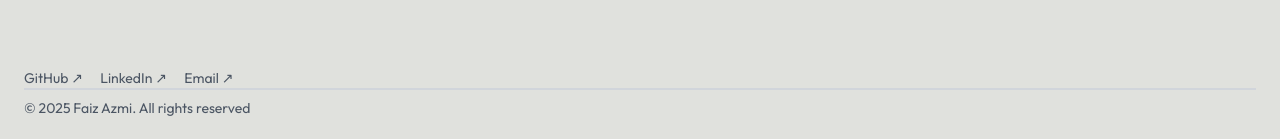
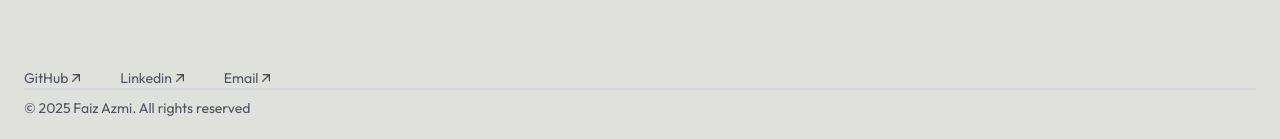
Before and after one commit to faizzmi/showcasex, a Next.js app: page /about in a window 1280 px wide. Shown: the part 5576-5715 px from the top of the page. Built offline with nearby package versions, Linux system fonts and the light colour scheme; a web font is replaced by a local one.

Commit message:
Add arrow icon asset and update Footer component for enhanced link presentation

```diff
--- a/assets/assets.js
+++ b/assets/assets.js
@@ -64,6 +64,11 @@ import header14 from '../assets/project14/6.png'
 
 import header15 from '../assets/project15/7.png'
 import header16 from '../assets/8.png'
+import arrow_icon from './arrow-icon.png'
+
+export const assets = {
+    arrow_icon: arrow_icon
+}
 
 export const project01 = {
     video: '/car_detection.mp4',
--- a/components/Footer.jsx
+++ b/components/Footer.jsx
@@ -2,6 +2,7 @@
 import React from 'react';
 import Image from 'next/image';
 import { motion } from 'framer-motion';
+import { assets } from '@/assets/assets';
 
 const Footer = () => {
   return (
@@ -31,14 +32,17 @@ const Footer = () => {
         </motion.h2>
       </div>
 
-      <div className='flex gap-4 mt-6 justify-center md:justify-between w-full md:w-[17%]'>
+      <div className='flex gap-4 mt-6 justify-center md:justify-between w-full md:w-[20%]'>
         <a
           className="text-sm text-gray-600 hover:text-darkest transition-colors"
           target="_blank"
           rel="noopener noreferrer"
           href="https://github.com/faizzmi"
         >
-          GitHub ↗
+          <span className='flex items-center gap-1'>
+            GitHub
+            <Image src={ assets.arrow_icon} alt='' className='w-2'/>
+          </span>
         </a>
         <a
           className="text-sm text-gray-600 hover:text-darkest transition-colors"
@@ -46,7 +50,10 @@ const Footer = () => {
           rel="noopener noreferrer"
           href="https://www.linkedin.com/in/faizazmi7/"
         >
-          LinkedIn ↗
+          <span className='flex items-center gap-1'>
+            Linkedin
+            <Image src={ assets.arrow_icon} alt='' className='w-2'/>
+          </span>
         </a>
         <a
           className="text-sm text-gray-600 hover:text-darkest transition-colors"
@@ -54,7 +61,10 @@ const Footer = () => {
           rel="noopener noreferrer"
           href="mailto:faizzmi74@gmail.com"
         >
-          Email ↗
+          <span className='flex items-center gap-1'>
+            Email
+            <Image src={ assets.arrow_icon} alt='' className='w-2'/>
+          </span>
         </a>
       </div>
 
```
Also changed, not shown: models/index.js (+5 -2 lines), assets/arrow-icon.png (added).
